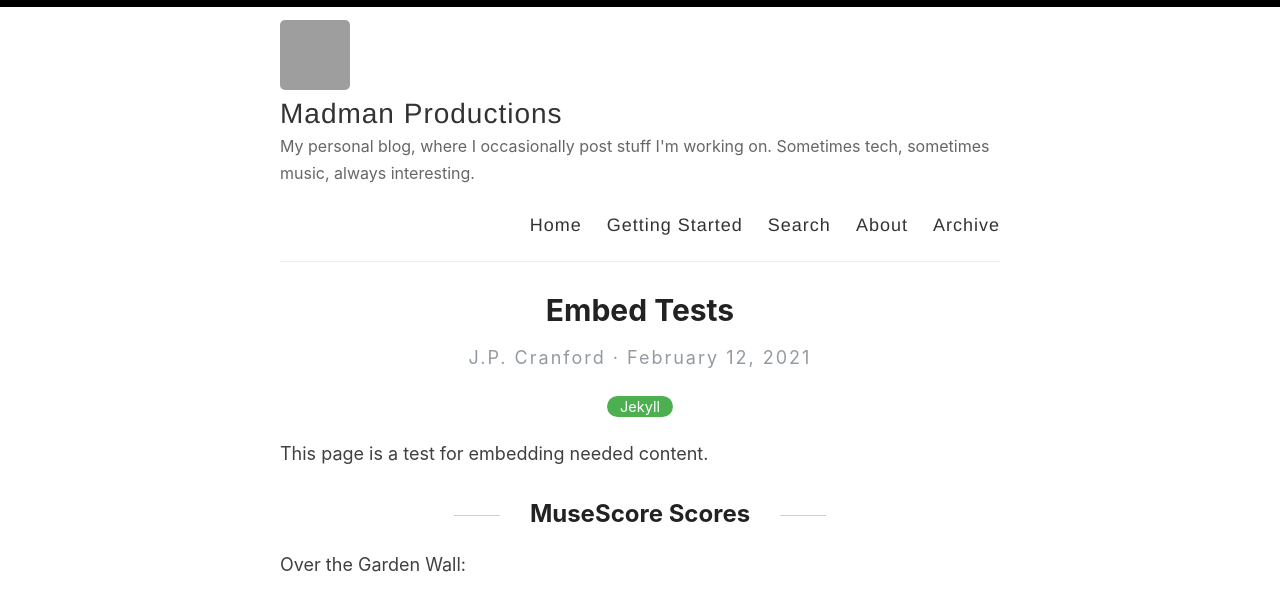
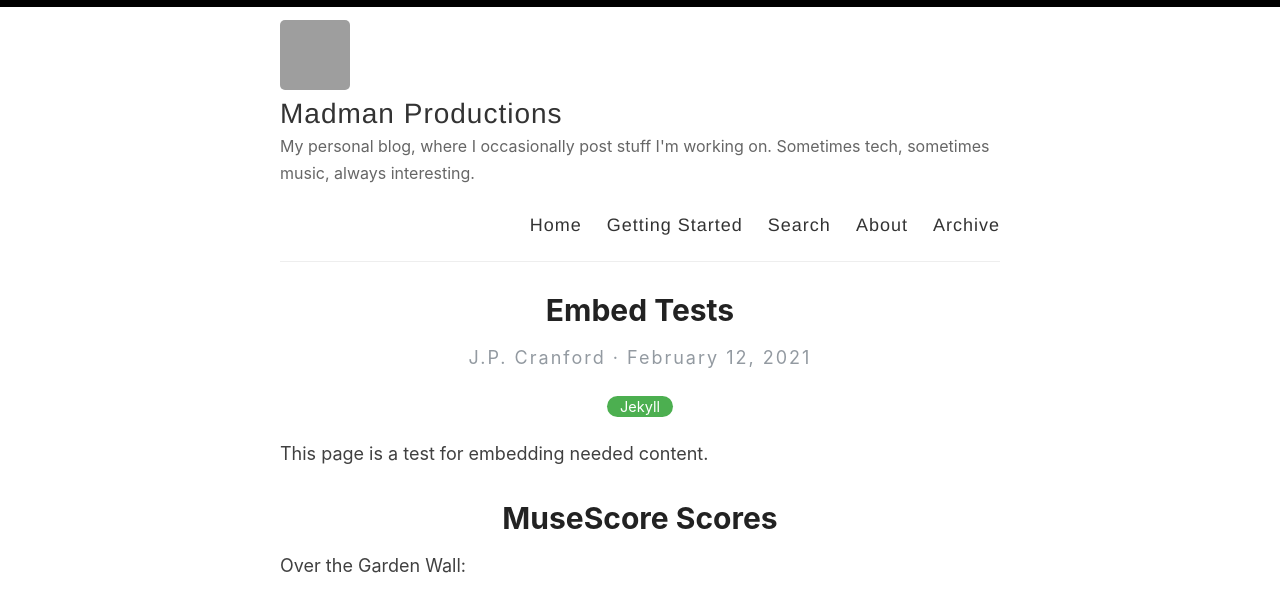
Before and after one commit to jpcranford/jpcranford.github.io, a Jekyll site: the page built from _posts/2021-02-12-embed-tests.md, in a window 1280 px wide. Shown: the top 595 px of the page. Built offline with Jekyll 4.4.1, drawn with Linux system fonts in a browser that asks for light colours; grey boxes are pictures that could not be loaded.

Commit message:
Test different heights for embedded music

```diff
--- a/_posts/2021-02-12-embed-tests.md
+++ b/_posts/2021-02-12-embed-tests.md
@@ -6,13 +6,13 @@ categories: Jekyll
 
 This page is a test for embedding needed content.
 
-## MuseScore Scores
+# MuseScore Scores
 Over the Garden Wall:
-<iframe width="100%" height="394" src="https://musescore.com/user/19506/scores/6798751/embed" frameborder="0" allowfullscreen allow="autoplay; fullscreen"></iframe>
+<iframe width="100%" height="750" src="https://musescore.com/user/19506/scores/6798751/embed" frameborder="0" allowfullscreen allow="autoplay; fullscreen"></iframe>
 <span><a href="https://musescore.com/user/19506/scores/6798751/s/dU3ibe" target="_blank">Over The Garden Wall - Over The Garden Wall</a> by <a href="https://musescore.com/jpcranford">jpcranford</a></span>
 
 Come, Come Emmanuel:
-<iframe width="100%" height="900" src="https://musescore.com/user/19506/scores/7322321/embed" frameborder="0" allowfullscreen allow="autoplay; fullscreen"></iframe>
+<iframe width="100%" height="600" src="https://musescore.com/user/19506/scores/7322321/embed" frameborder="0" allowfullscreen allow="autoplay; fullscreen"></iframe>
 <span><a href="https://musescore.com/user/19506/scores/7322321/s/AXluua" target="_blank">O Come O Come Emmanuel</a> by <a href="https://musescore.com/jpcranford">jpcranford</a></span>
 
 ## GitHub Gists
```
